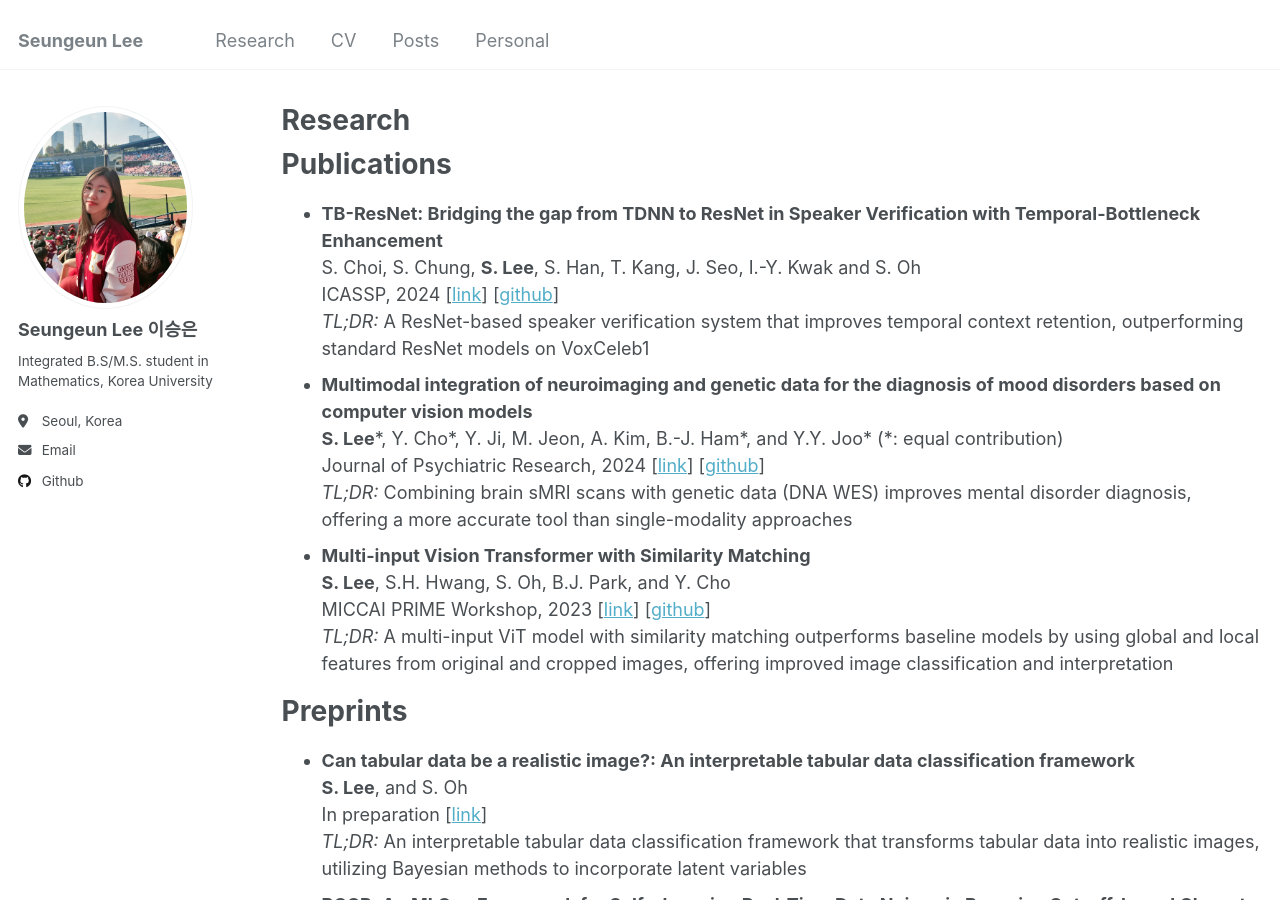
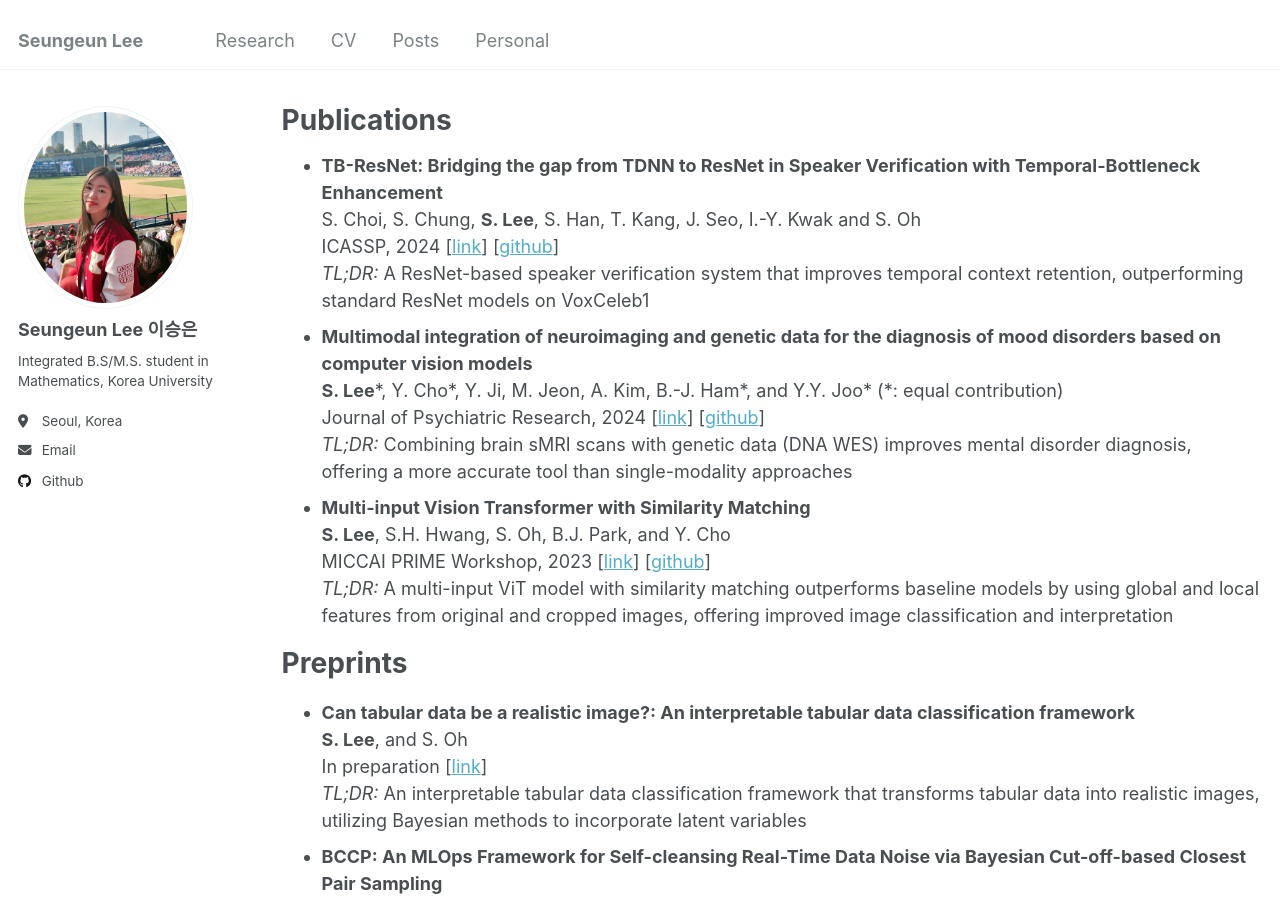
Before and after one commit to duneag2/duneag2.github.io, a Jekyll site: the page built from _pages/research.html, in a window 1280 px wide and 900 px high. Built offline with Jekyll 4.4.1, drawn with Linux system fonts in a browser that asks for light colours.

Commit message:
Update research.html

```diff
--- a/_pages/research.html
+++ b/_pages/research.html
@@ -1,13 +1,9 @@
 ---
 layout: archive
-title: "Research"
+title: "Publications"
 permalink: /research/
 author_profile: true
 ---
-
-<h1>
-  Publications
-</h1>
 
 <ul>
   <li>
```
